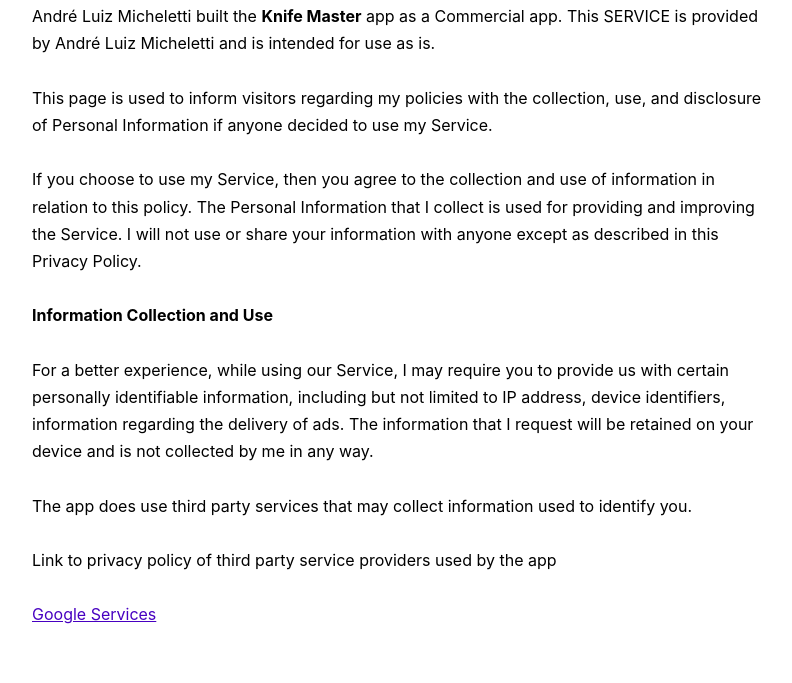
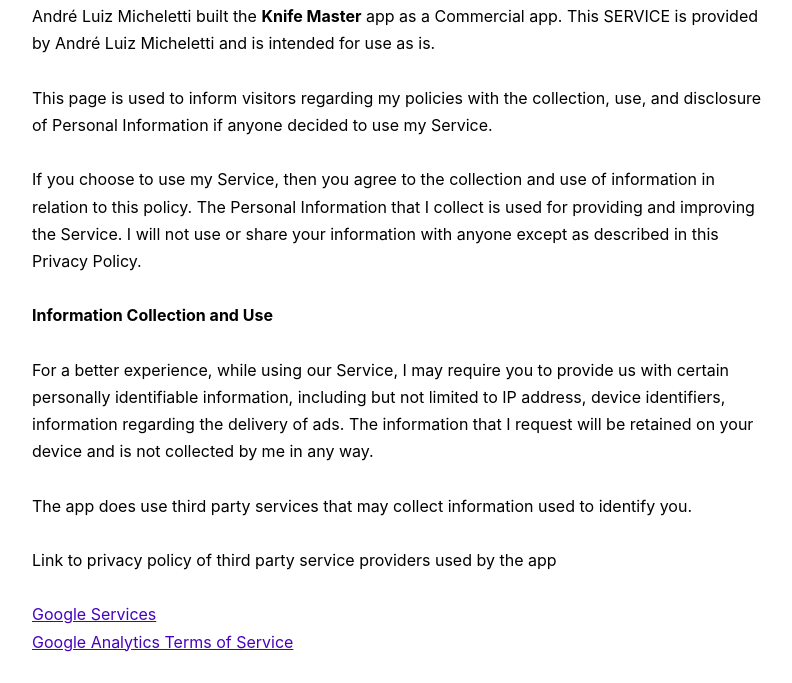
Before and after one commit to AndreMicheletti/andremicheletti.github.io, a plain HTML site: page privacy-policy.html in a window 1280 px wide. Shown: the part 100-783 px from the top of the page, without its empty margins (240-1032 px from the left). Drawn offline with nearby package versions, Linux system fonts and the light colour scheme.

Commit message:
chore: update privacy policy

```diff
--- a/privacy-policy.html
+++ b/privacy-policy.html
@@ -19,9 +19,7 @@
         <br>
         <p>
           André Luiz Micheletti built the <b class="appName">Knife Master</b> app as a Commercial app. This SERVICE is
-          provided by André
-          Luiz
-          Micheletti and is intended for use as is.
+          provided by André Luiz Micheletti and is intended for use as is.
           <br /><br />
           This page is used to inform visitors regarding my policies with the collection, use, and disclosure of
           Personal Information if anyone decided to use my Service.
@@ -42,6 +40,7 @@
           Link to privacy policy of third party service providers used by the app
           <br /><br />
           <a class="" href="https://policies.google.com/privacy">Google Services</a><br />
+          <a class="" href="http://www.google.com/analytics/terms/us.html">Google Analytics Terms of Service</a><br />
           <br /><br />
           <b>Log Data</b>
           <br /><br />
```
